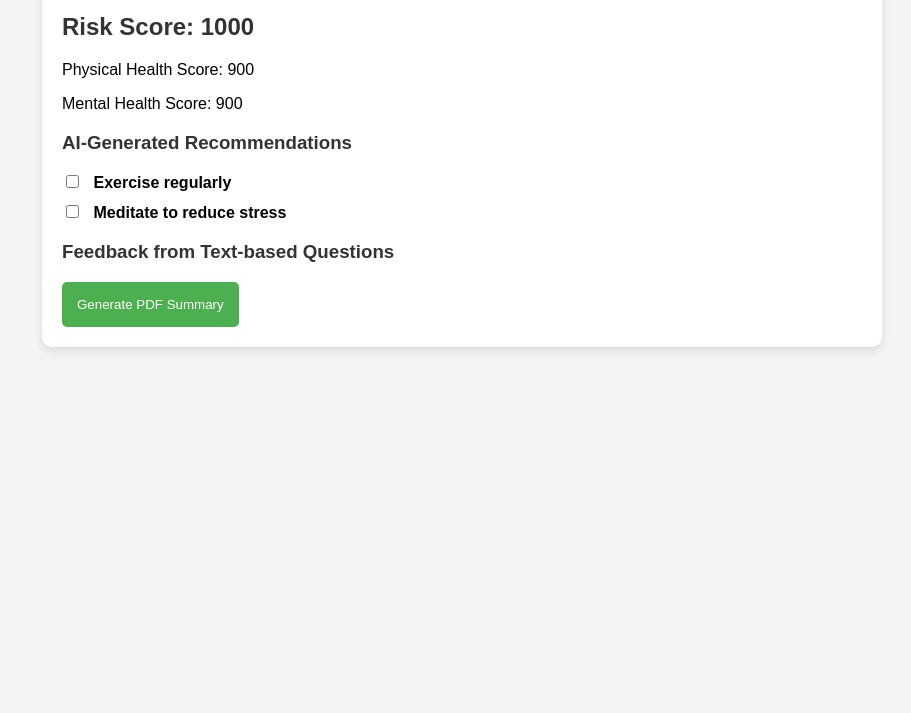
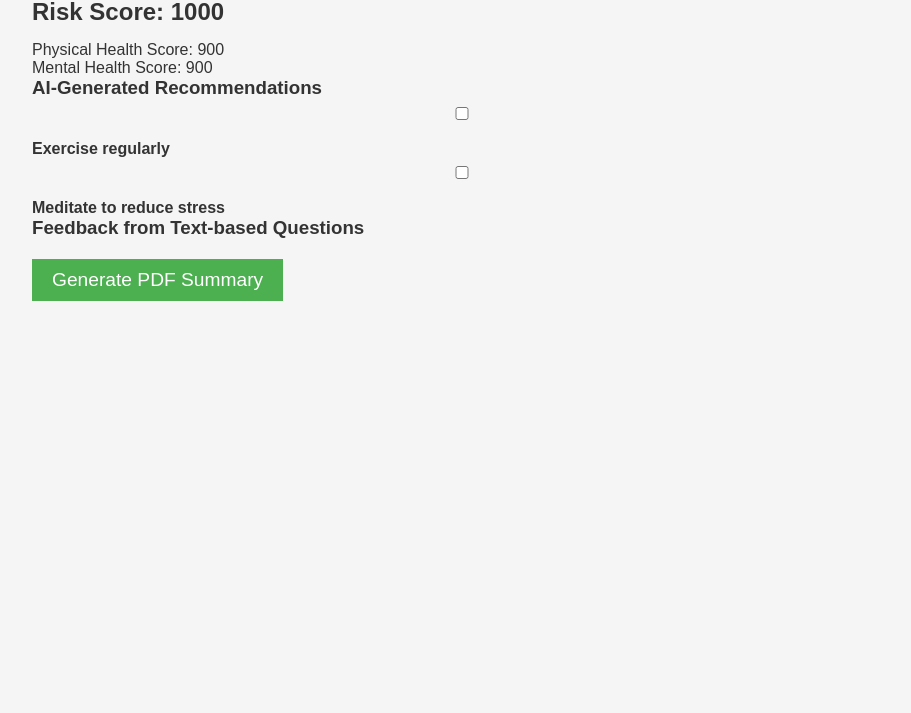
Before and after one commit to MHK-404/Test_Wellsure_Frontend, a plain HTML site: page results.html in a window 1280 px wide. Shown: the part 87-800 px from the top of the page, without its empty margins (178-1089 px from the left). Drawn offline with Linux system fonts and the light colour scheme.

Commit message:
Update styles.css

```diff
--- a/styles.css
+++ b/styles.css
@@ -1,56 +1,101 @@
+/* General Reset */
+* {
+    margin: 0;
+    padding: 0;
+    box-sizing: border-box;
+}
+
 body {
     font-family: Arial, sans-serif;
-    margin: 0;
-    padding: 0;
-    background-color: #f4f4f4;
+    background-color: #f5f5f5;
+    color: #333;
 }
 
 .container {
-    max-width: 800px;
+    max-width: 900px;
     margin: 0 auto;
     padding: 20px;
-    background-color: #fff;
-    box-shadow: 0px 4px 10px rgba(0, 0, 0, 0.1);
-    border-radius: 10px;
 }
 
-h1, h2, h3 {
-    color: #333;
+header {
+    text-align: center;
+    margin-bottom: 30px;
+}
+
+h1 {
+    font-size: 2.5em;
+    color: #4caf50;
+}
+
+button {
+    background-color: #4caf50;
+    color: white;
+    border: none;
+    padding: 10px 20px;
+    font-size: 1.2em;
+    cursor: pointer;
+    margin-top: 20px;
+    transition: background-color 0.3s;
+}
+
+button:hover {
+    background-color: #45a049;
+}
+
+h2 {
+    font-size: 1.5em;
+    margin-top: 20px;
+    margin-bottom: 15px;
 }
 
 label {
     font-weight: bold;
 }
 
-input[type="number"], input[type="text"], textarea {
+input, textarea {
     width: 100%;
     padding: 10px;
-    margin-bottom: 10px;
+    margin: 8px 0 20px 0;
+    border-radius: 5px;
     border: 1px solid #ccc;
-    border-radius: 5px;
+}
+
+input[type="number"] {
+    max-width: 200px;
 }
 
 textarea {
-    resize: vertical;
+    min-height: 100px;
 }
 
-button {
-    background-color: #4CAF50;
-    color: white;
-    padding: 15px;
-    border: none;
-    border-radius: 5px;
-    cursor: pointer;
+.results {
+    display: none;
+    padding: 20px;
+    background-color: #fff;
+    border-radius: 8px;
+    margin-top: 30px;
+    box-shadow: 0px 4px 6px rgba(0, 0, 0, 0.1);
 }
 
-button:hover {
-    background-color: #45a049;
+.results h2 {
+    margin-bottom: 15px;
 }
 
-.recommendation {
-    margin-bottom: 10px;
+.results label {
+    display: block;
+    margin-top: 10px;
 }
 
-.recommendation-checkbox {
-    margin-right: 10px;
+.results button {
+    background-color: #f44336;
+    border: none;
+    padding: 10px 20px;
+    color: white;
+    font-size: 1em;
+    cursor: pointer;
+    margin-top: 20px;
 }
+
+.results button:hover {
+    background-color: #d32f2f;
+}
```
